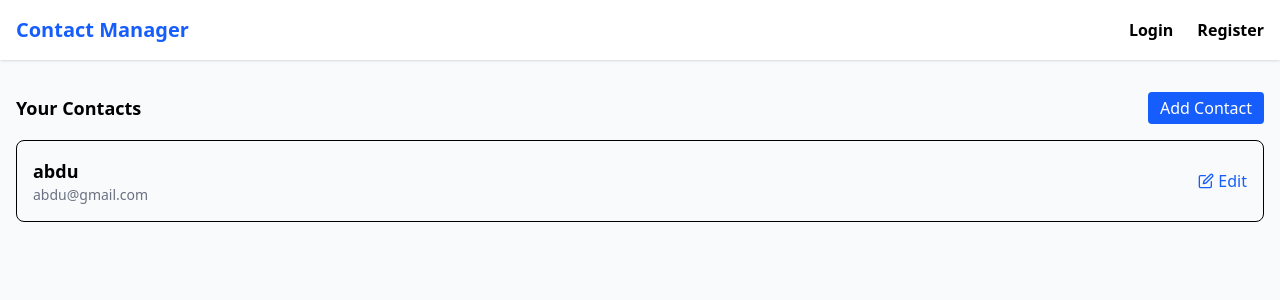
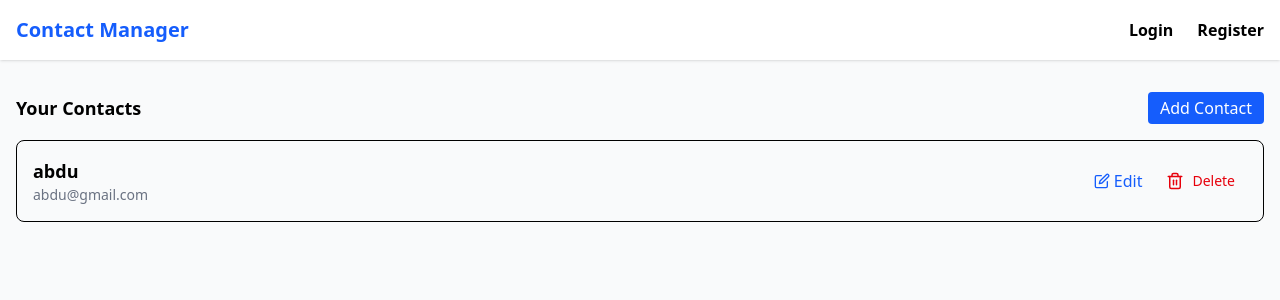
Before and after one commit to abdulkerimN/NextJs-Contact-Manager-Project, a Next.js app: page /contact in a window 1280 px wide. Shown: the top 300 px of the page. Built offline with nearby package versions, Linux system fonts and the light colour scheme; no server answers; data requests are answered from the project's data file.

Commit message:
delete component added

```diff
--- a/app/_components/ContactList.tsx
+++ b/app/_components/ContactList.tsx
@@ -1,6 +1,8 @@
+'use client'
 import { ContactType } from "../_types/contact";
 import Link from "next/link";
 import { FiEdit } from "react-icons/fi";
+import DeleteButton from "./DeleteButton";
 
 export default function ContactList({ contacts }: { contacts: ContactType[] }) {
   return (
@@ -36,6 +38,7 @@ export default function ContactList({ contacts }: { contacts: ContactType[] }) {
               <FiEdit />
               Edit
             </Link>
+            <DeleteButton contact={contact}/>
           </div>
         </div>
       ))}
--- /dev/null
+++ b/app/_components/DeleteButton.tsx
@@ -0,0 +1,23 @@
+import { FiTrash2 } from "react-icons/fi";
+import { ContactType } from "../_types/contact";
+
+type DeleteButtonProps = {
+contact?: ContactType;
+}
+export default function DeleteButton({ contact }: DeleteButtonProps) {
+  return (
+    <form method="post">
+      <button
+        type="submit"
+        className="flex items-center gap-2 px-3 py-2 text-sm font-medium text-red-600 transition-colors rounded-md hover:bg-red-50 active:bg-red-100 cursor-pointer"
+        onClick={(e)=>{
+if(!confirm("Are you sure you want to delete this contact?")){
+  e.preventDefault();}
+}}
+>
+        <FiTrash2 className="text-lg" />
+        <span>Delete</span>
+      </button>
+    </form>
+  );
+}
```
